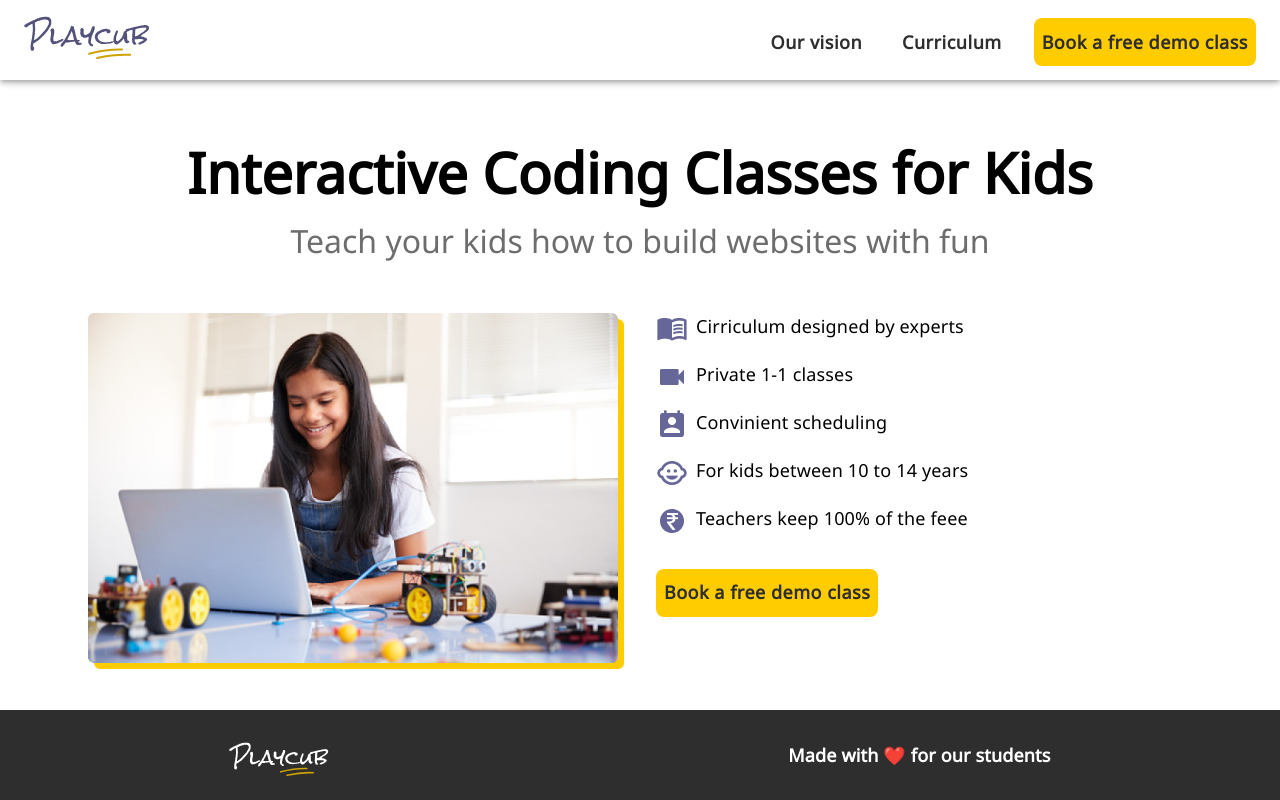
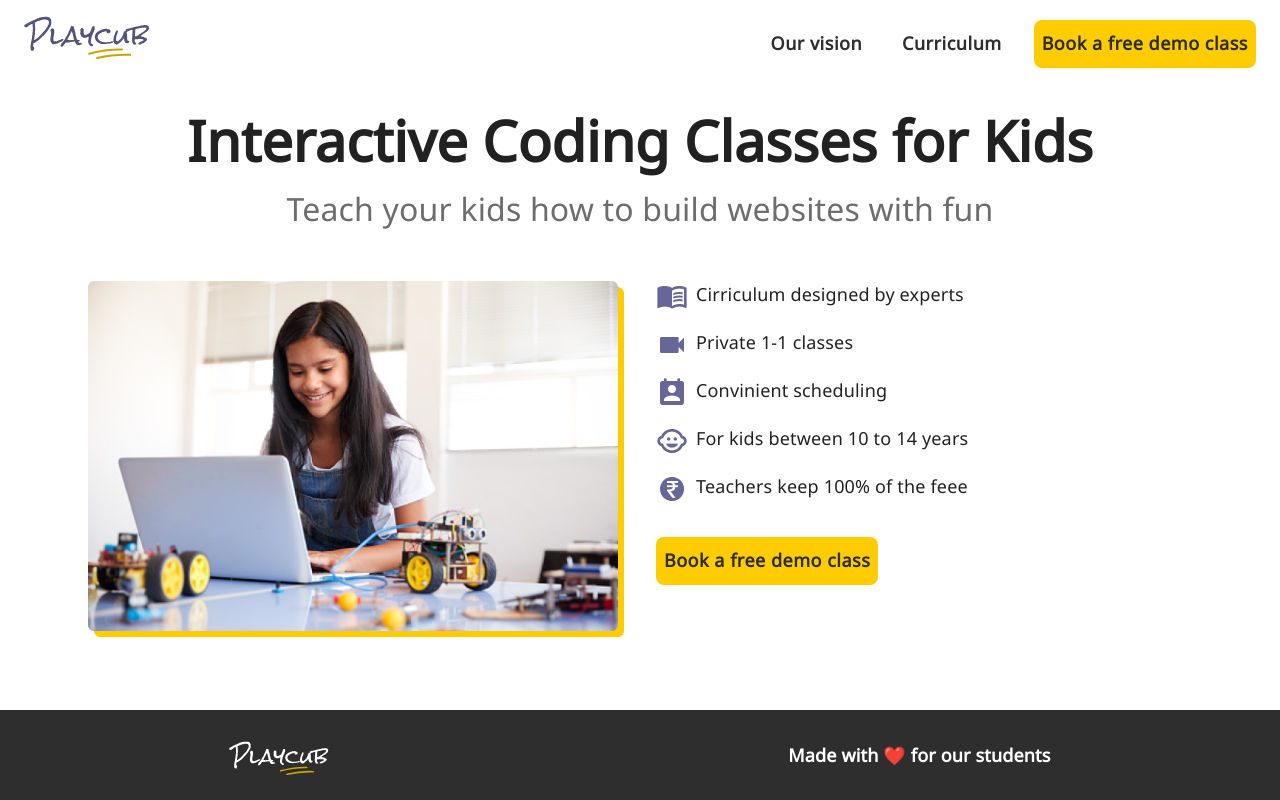
Before and after one commit to navgurukul/playcub-fe, a Next.js app: page / in a window 1280 px wide. Shown: the top 800 px of the page. Built offline with nearby package versions, Linux system fonts and the light colour scheme.

Commit message:
Fixed the Navbar shadow

```diff
--- a/comp/Navbar.js
+++ b/comp/Navbar.js
@@ -1,7 +1,11 @@
-import * as React from "react";
-import AppBar from "@mui/material/AppBar";
-import Box from "@mui/material/Box";
-import Toolbar from "@mui/material/Toolbar";
+import * as React from 'react';
+import PropTypes from 'prop-types';
+import AppBar from '@mui/material/AppBar';
+import Toolbar from '@mui/material/Toolbar';
+import CssBaseline from '@mui/material/CssBaseline';
+import useScrollTrigger from '@mui/material/useScrollTrigger';
+import Box from '@mui/material/Box';
+import Container from '@mui/material/Container';
 import IconButton from "@mui/material/IconButton";
 import MenuItem from "@mui/material/MenuItem";
 import Menu from "@mui/material/Menu";
@@ -12,7 +16,27 @@ import Link from '@mui/material/Link';
 import Image from 'next/image';
 import BookAFreeDemoClassButton from "./model"
 
-const Navbar =() => {
+function ElevationScroll(props) {
+
+  const { children, window } = props;
+  const trigger = useScrollTrigger({
+    disableHysteresis: true,
+    threshold: 0,
+    target: window ? window() : undefined,
+  });
+
+  return React.cloneElement(children, {
+    elevation: trigger ? 4 : 0,
+  });
+}
+
+ElevationScroll.propTypes = {
+  children: PropTypes.element.isRequired,
+  window: PropTypes.func,
+};
+
+
+const Navbar =(props) => {
   const [mobileMoreAnchorEl, setMobileMoreAnchorEl] = React.useState(null);
 
   const isMobileMenuOpen = Boolean(mobileMoreAnchorEl);
@@ -68,8 +92,10 @@ const Navbar =() => {
   );
 
   return (
-    <Box sx={{position:'sticky',top:0}}>
-      <AppBar sx={{position:"static", backgroundColor:"white",height:80,width:"100%"}}
+    <Box sx={{top:0}}>
+    <CssBaseline />
+      <ElevationScroll {...props}>
+      <AppBar sx={{ backgroundColor:"white",height:80,width:"100%"}}
        >
         <Toolbar>
           <Link href="/" underline="none" sx={{mt:2}}>
@@ -107,6 +133,7 @@ const Navbar =() => {
           </Box>
         </Toolbar>
       </AppBar>
+      </ElevationScroll>
       {renderMobileMenu}
     </Box>
   );
--- a/pages/home/index.js
+++ b/pages/home/index.js
@@ -37,7 +37,7 @@ const HomePage = ()=>{
 
     return (
         <>
-            <Container  align="center" sx={{mt:7}}>
+            <Container  align="center" sx={{mt:13}}>
                 <Typography variant="h3" mb={1} >
                     Interactive Coding Classes for Kids
                 </Typography>
--- a/pages/ourCirriculaum/index.js
+++ b/pages/ourCirriculaum/index.js
@@ -18,7 +18,7 @@ const OurCirriculum = () =>{
     return(
 
         <>
-            <Container maxWidth='lg'  sx={{mt:4,mb:2}}  >
+            <Container maxWidth='lg'  sx={{mt:13,mb:2}}  >
                 <Typography variant="h4" align="center">
                     Curriculum Overview
                 </Typography>
--- a/pages/ourVision/index.js
+++ b/pages/ourVision/index.js
@@ -9,7 +9,7 @@ import BookAFreeDemoClassButton from '../../comp/model';
 const ourVision = ()=>{
     return(
         <>
-        <Container  maxWidth="lg" sx={{mt:7}}>
+        <Container  maxWidth="lg" sx={{mt:13}}>
                     <Grid container  spacing={12} >
                         <Grid item xs={12} sm={6} md={6}  >
                             <Typography variant="h3" sx ={{mb:3}}>
```
